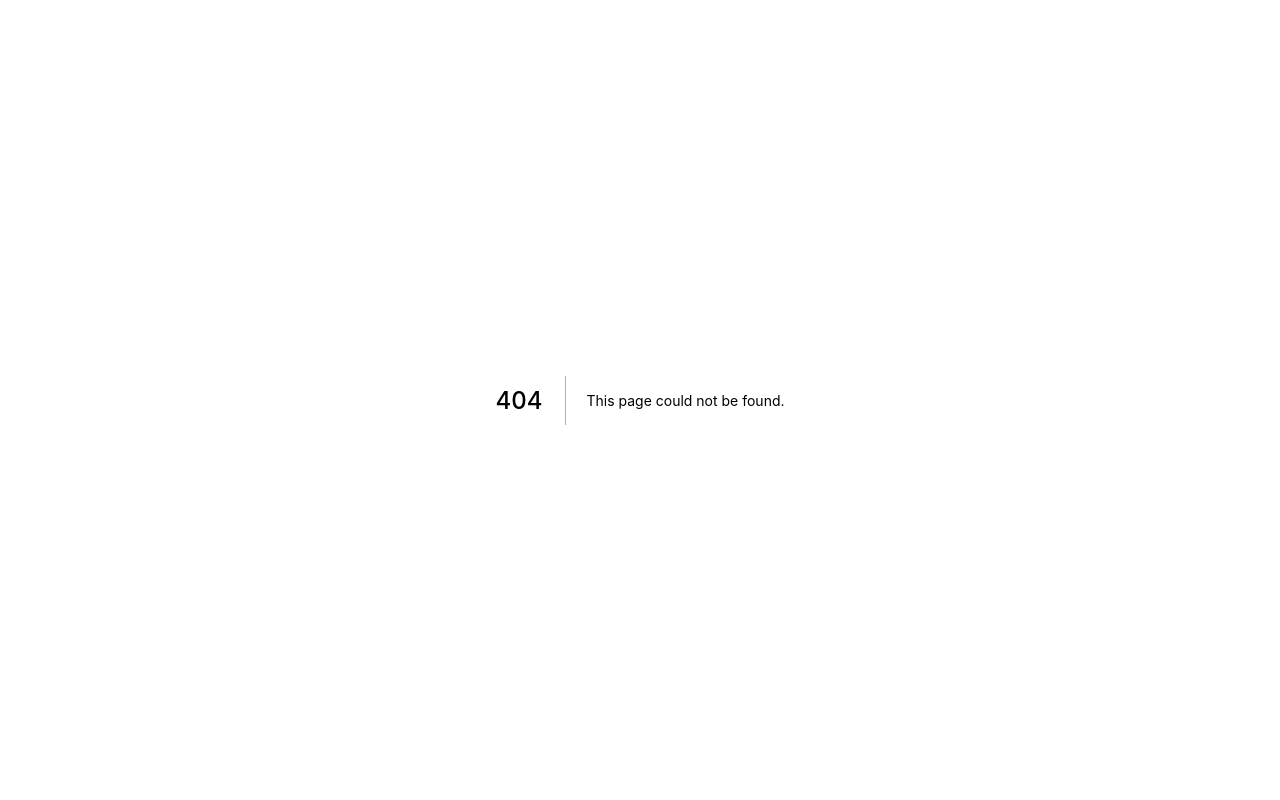
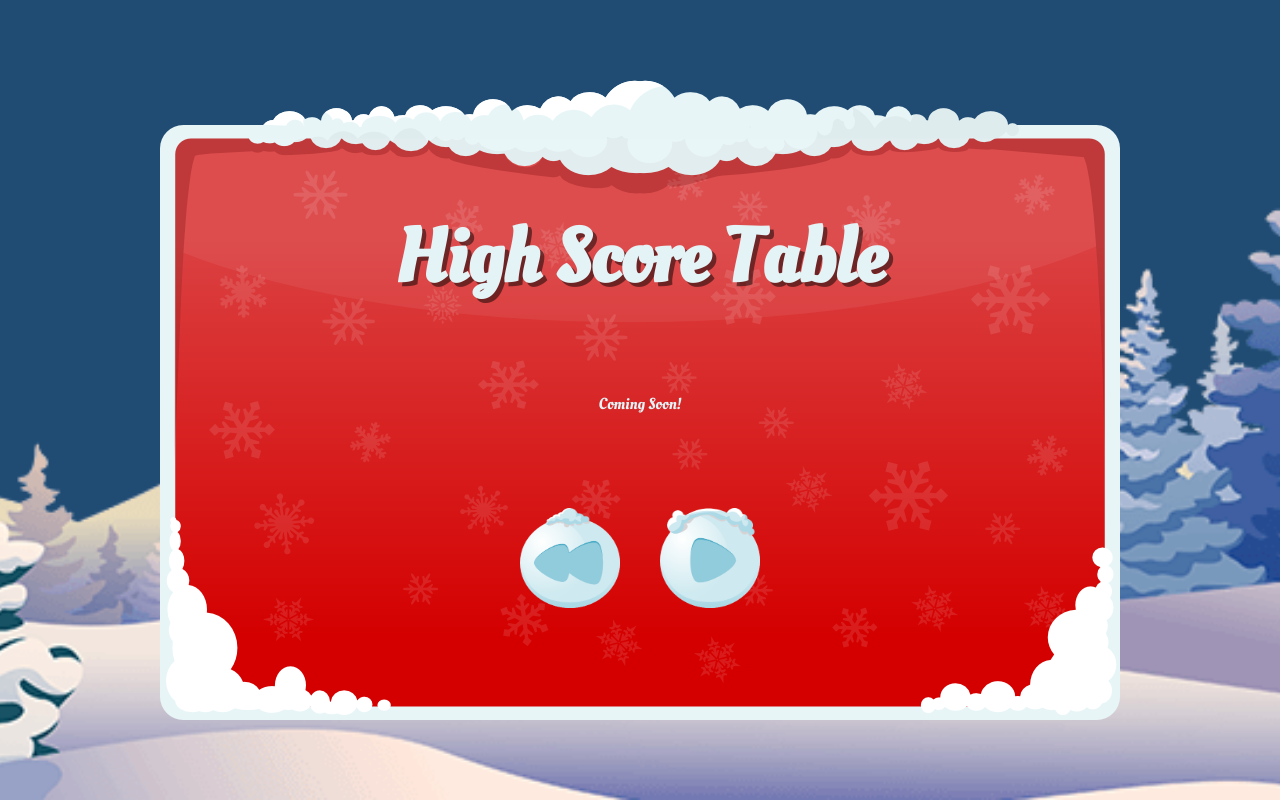
Before and after one commit to RaspberryChaos/christmas-memory-game, a Next.js app: page /highscores in a window 1280 px wide. Before the commit this address had no page. Built offline with nearby package versions, Linux system fonts and the light colour scheme.

Commit message:
high score page added

```diff
--- a/components/GameWon.tsx
+++ b/components/GameWon.tsx
@@ -11,7 +11,7 @@ const GameWon: React.FC<Props> = ({ score }) => {
       <p className={styles.text}>Final score: {score}</p>
       <div className={styles.iconContainer}>
         <Icon src="/imgs/buttons/homeBtn.png" link="/" />
-        <Icon src="/imgs/buttons/highScore.png" />
+        <Icon src="/imgs/buttons/highScore.png" link="/highscores" />
       </div>
     </>
   );
--- /dev/null
+++ b/pages/highscores.tsx
@@ -0,0 +1,25 @@
+import type { NextPage } from "next";
+import Head from "next/head";
+import Icon from "../components/Icon";
+import Panel from "../components/Panel";
+
+const HighScores: NextPage = () => {
+  return (
+    <>
+      <Head>
+        <title>Christmas Memory Game - High Score Table</title>
+      </Head>
+      <section className="container">
+        <Panel title="High Score Table">
+          <p>Coming Soon!</p>
+          <div style={{ display: "flex" }}>
+            <Icon src="/imgs/buttons/back.png" link="/" />
+            <Icon src="/imgs/buttons/play.png" link="/game" />
+          </div>
+        </Panel>
+      </section>
+    </>
+  );
+};
+
+export default HighScores;
--- a/pages/index.tsx
+++ b/pages/index.tsx
@@ -22,7 +22,7 @@ const Home: NextPage = () => {
         </div>
         <div className={styles.iconContainer}>
           <Icon src="/imgs/buttons/help.png" link="/help"/>
-          <Icon src="/imgs/buttons/highScore.png" />
+          <Icon src="/imgs/buttons/highScore.png" link="highscores" />
           <Icon src="/imgs/buttons/sound-off.png" />
         </div>
       </Panel>
```
